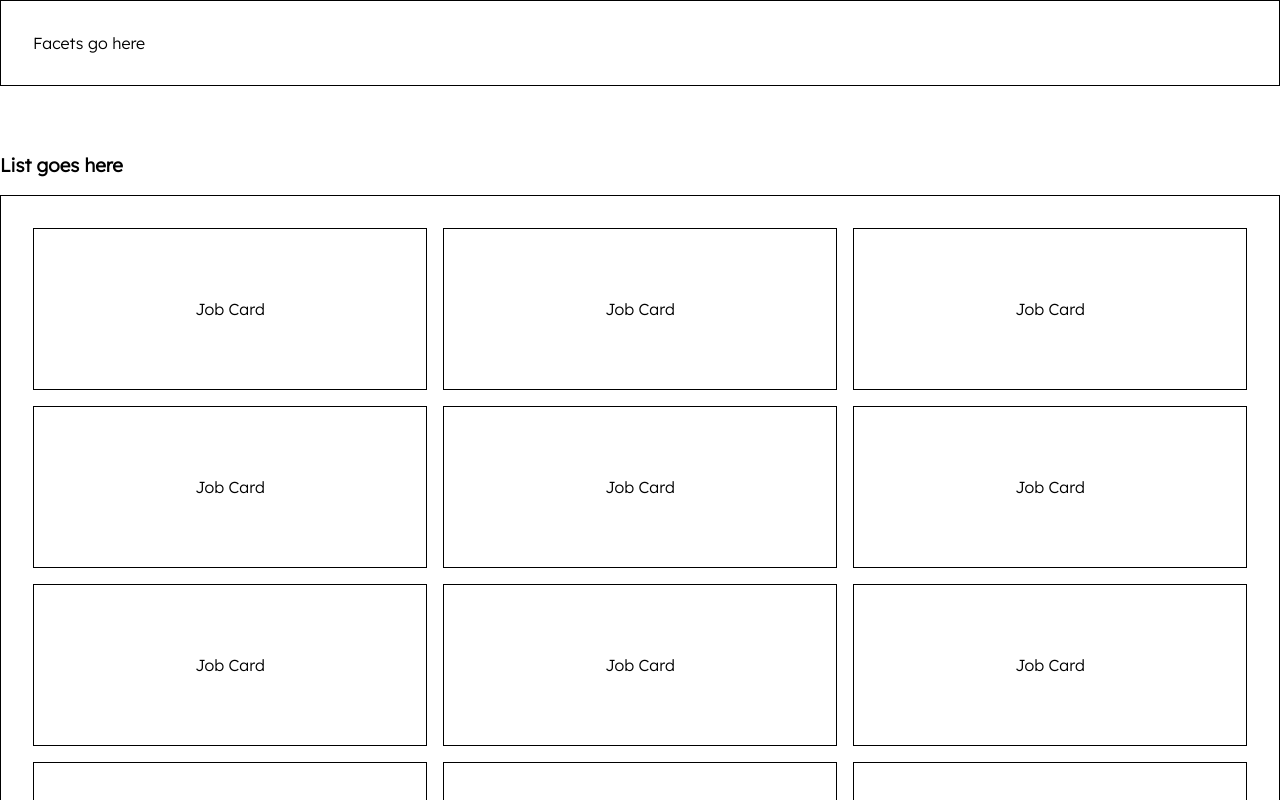
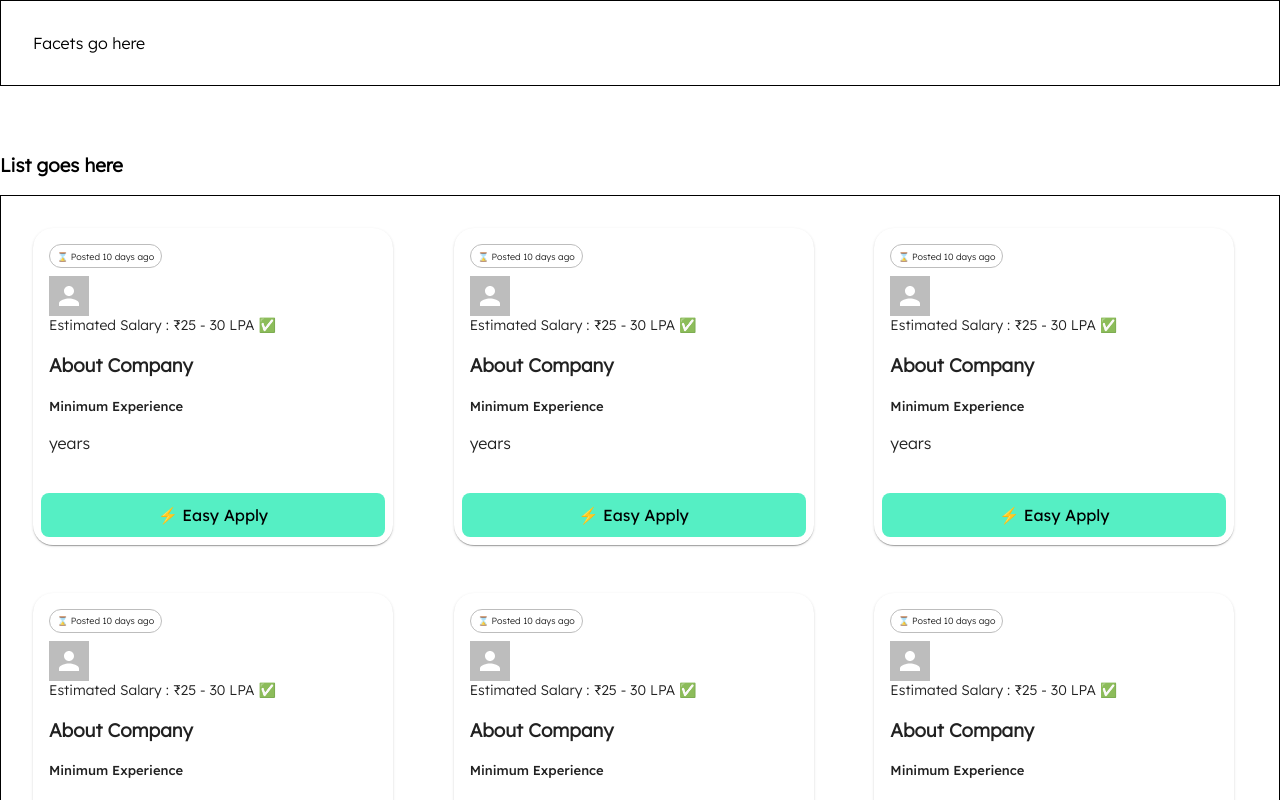
Before and after one commit to defalt18/weekday-assignment, a React (Create React App) app: page / in a window 1280 px wide. Shown: the top 800 px of the page. Built offline with nearby package versions, Linux system fonts and the light colour scheme.

Commit message:
feat[master] : adding job card ui element and utilities

```diff
--- a/src/App.css
+++ b/src/App.css
@@ -1,5 +1,6 @@
 :root {
   --weekday-gray: '#8b8b8b';
+  --weekday-green: rgb(85, 239, 196);
 }
 
 @font-face {
@@ -39,7 +40,7 @@
   padding: 2rem;
   display: grid;
   grid-template-columns: repeat(3, minmax(0, 1fr));
-  gap: 1rem;
+  gap: 3rem;
   flex-grow: 1;
 }
 
@@ -51,6 +52,46 @@
   /*width: 8rem;*/
 }
 
+.flex {
+  display: flex;
+  align-items: center;
+}
+
+.flex-col {
+  display: flex;
+  flex-direction: column;
+}
+
+.text-small {
+  font-size: 11px;
+  letter-spacing: 1px;
+}
+
+.text-base {
+  font-size: 13px;
+  line-height: 21px;
+}
+
+.text-l {
+  font-size: 14px;
+}
+
+.text-xl {
+  font-size: 16px;
+}
+
+.gap-8 {
+  gap: 8px;
+}
+
+.font-bold {
+  font-family: "Weekday bold";
+}
+
+.color-weekday-gray {
+  color: var(--weekday-gray);
+}
+
 @media (max-width: 768px) {
   .list-area {
     grid-template-columns: repeat(1, minmax(0, 1fr));
--- /dev/null
+++ b/src/modules/JobsList/components/JobCard/JobCard.css
@@ -0,0 +1,47 @@
+.card {
+    border-radius: 20px !important;
+    width: 360px;
+}
+
+.card-header p {
+    margin: 0;
+}
+
+.card-company-name {
+    font-family: 'Weekday bold';
+    margin-bottom: 3px;
+    color: var(--weekday-gray);
+}
+
+.card-location-name {
+    margin-top: 5px;
+}
+
+.card-chip {
+    padding: 5px 10px;
+    margin-bottom: 8px;
+}
+
+.card-action {
+    background: var(--weekday-green);
+    border: none;
+    width: 100%;
+    font-size: 16px;
+    font-family: "Weekday body";
+    padding: 8px 18px;
+    border-radius: 8px;
+    line-height: 1.75;
+}
+
+.MuiChip-label {
+    font-size: 9px;
+    font-family: 'Weekday light';
+}
+
+.MuiChip-sizeMedium {
+    padding: 4px 6px;
+    box-shadow: rgba(6, 6, 6, 0.05) 0px 2px 6px 0px;
+    border-radius: 10px;
+    height: 0px;
+    border: 1px solid rgb(230, 230, 230);
+}
--- /dev/null
+++ b/src/modules/JobsList/components/JobCard/context.js
@@ -0,0 +1,3 @@
+import { createContext } from 'react'
+
+export const CardContext = createContext(null)
--- a/src/modules/JobsList/components/JobCard/index.jsx
+++ b/src/modules/JobsList/components/JobCard/index.jsx
@@ -1,8 +1,83 @@
 import React, { memo } from 'react'
+import { Avatar, Card, CardActions, CardContent, Chip } from '@mui/material'
+import { Button } from '@mui/base/Button'
+import './JobCard.css'
+import { CardContext } from './context'
+import useCardContext from './useCardContext'
+import { isEmpty } from '../../../../utils'
+
+const JobCardHeader = memo(function () {
+	const { logoUrl, companyName, jobRole, location, maxJdSalary, minJdSalary } =
+		useCardContext()
+
+	return (
+		<div className='card-header'>
+			<Chip
+				label='⌛️ Posted 10 days ago'
+				clickable={false}
+				variant='outlined'
+				className='card-chip'
+				size='small'
+			/>
+			<div className='flex gap-8'>
+				<Avatar src={logoUrl} variant='square' />
+				<div className='flex-col'>
+					<p className='card-company-name text-base color-weekday-gray'>
+						{companyName}
+					</p>
+					<p className='text-l'>{jobRole}</p>
+					<p className='card-location-name text-small'>{location}</p>
+				</div>
+			</div>
+			{isEmpty(maxJdSalary) && isEmpty(minJdSalary) && (
+				<p className='text-l color-weekday-gray'>
+					Estimated Salary : ₹25 - 30 LPA ✅
+				</p>
+			)}
+		</div>
+	)
+})
+
+const JobCardDescription = memo(() => {
+	const { jobDetailsFromCompany, minExp } = useCardContext()
+	return (
+		<div className='card-description'>
+			<h3>About Company</h3>
+			<span className='text-l'>{jobDetailsFromCompany}</span>
+			{isEmpty(minExp) && (
+				<>
+					<p className='color-weekday-gray text-base font-bold'>
+						Minimum Experience
+					</p>
+					<p>{minExp} years</p>
+				</>
+			)}
+		</div>
+	)
+})
+
+const JobCardFooter = memo(() => {
+	return (
+		<Button className='card-action' variant='contained'>
+			⚡️ Easy Apply
+		</Button>
+	)
+})
 
 function JobCard(props) {
-	const { companyName = 'Dropbox' } = props
-	return <div className='card-area'>Job Card</div>
+	return (
+		<CardContext.Provider value={props}>
+			<Card className='card'>
+				<CardContent>
+					<JobCardHeader />
+					<JobCardDescription />
+				</CardContent>
+				<CardActions>
+					<JobCardFooter />
+				</CardActions>
+			</Card>
+		</CardContext.Provider>
+	)
 }
 
 export default memo(JobCard)
--- /dev/null
+++ b/src/modules/JobsList/components/JobCard/useCardContext.js
@@ -0,0 +1,8 @@
+import { useContext } from 'react'
+import { CardContext } from './context'
+
+function useCardContext() {
+	return useContext(CardContext)
+}
+
+export default useCardContext
--- /dev/null
+++ b/src/modules/Search/utils.js
@@ -0,0 +1,13 @@
+import { fetchJobList } from '../../services/queries'
+import { compose, isEmpty } from '../../utils'
+
+function filterDataBasedOnState(filterState, data) {
+	if (isEmpty(filterState)) return data
+}
+
+export const getMoreJobs = (limit, offset, filterState, cb) =>
+	compose(
+		fetchJobList.bind(this, limit, offset),
+		filterDataBasedOnState.bind(this, filterState),
+		cb
+	)()
--- /dev/null
+++ b/src/utils.js
@@ -0,0 +1,20 @@
+export function isEmpty(element) {
+	if (element === null || element === undefined) return true
+
+	if (typeof element === 'string') {
+		return element === ''
+	}
+
+	if (typeof element === 'object') {
+		return Object.keys(element).length === 0
+	}
+
+	return false
+}
+
+export const compose = (...fns) =>
+	fns.reduce(
+		(f, g) =>
+			async (...args) =>
+				g(await f(...args))
+	)
```
Also changed, not shown: src/services/queries.js (+7 -9 lines), public/manifest.json, src/.eslintrc.json.
